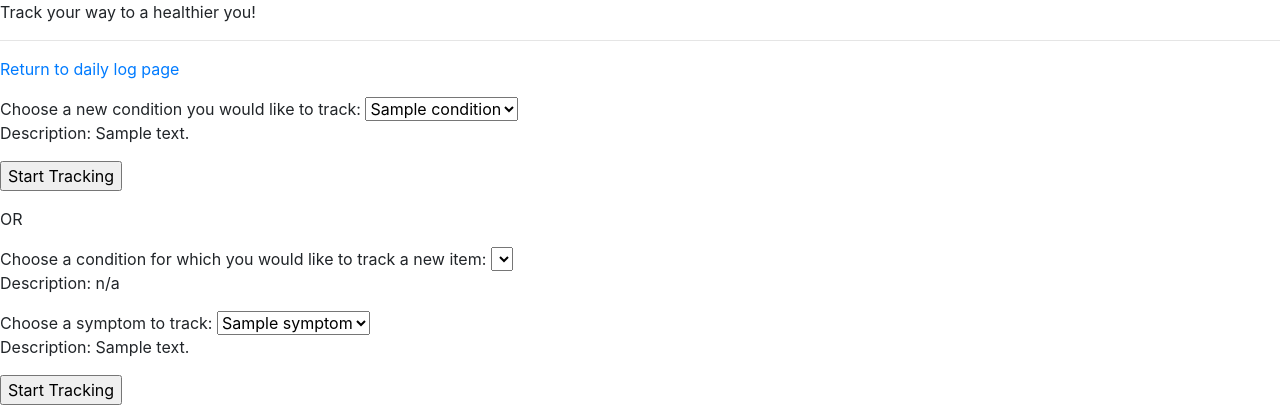
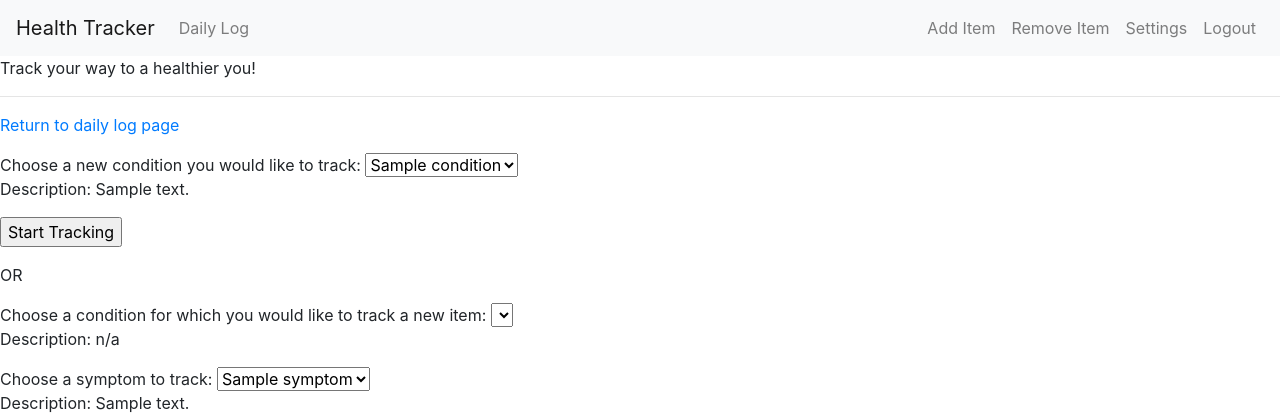
Before and after one commit to lenaireland/healthapp, a Flask app: page /add-tracking in a window 1280 px wide. Shown: the top 420 px of the page. Run offline with Flask 2, Linux system fonts and the light colour scheme; the visitor is signed in with stand-in values (Sample User, id 1); tables that the repository leaves empty hold one stand-in row (values such as "Sample post"); lists and menus that the app fills with data are empty; some libraries are stand-ins or nearby versions.

Commit message:
Added Navbar

```diff
--- a/templates/base.html
+++ b/templates/base.html
@@ -9,6 +9,40 @@
 </head>
 
 <body>
+  {% block nav %}
+    {% if session.get('userid') %}
+      <nav class="navbar navbar-expand-md navbar-light bg-light">
+        <a class="navbar-brand" href="#">Health Tracker</a>
+        <button class="navbar-toggler" type="button" data-toggle="collapse" data-target="#navbarSupportedContent" aria-controls="navbarSupportedContent" aria-expanded="false" aria-label="Toggle navigation">
+          <span class="navbar-toggler-icon"></span>
+        </button>
+
+        <div class="collapse navbar-collapse" id="navbarSupportedContent">
+          <ul class="navbar-nav mr-auto">
+            <li class="nav-item">
+              <a class="nav-link" href="/user/{{ session['userid'] }}">Daily Log</a>
+            </li>
+          </ul>
+          <ul class="navbar-nav mr-0">
+            <li class="nav-item">
+              <a class="nav-link" href="/add-tracking">Add Item</a>
+            </li>
+            <li class="nav-item">
+              <a class="nav-link" href="/stop-tracking">Remove Item</a>
+            </li>
+            <li class="nav-item">
+              <a class="nav-link" href="/settings">Settings</a>
+            </li>
+            <li class="nav-item">
+              <a class="nav-link" href="/logout">Logout</a>
+            </li>
+          </ul>
+        </div>
+      </nav>
+    {% endif %}
+  {% endblock %}
+
+
   Track your way to a healthier you!
 
   <ul>
```
